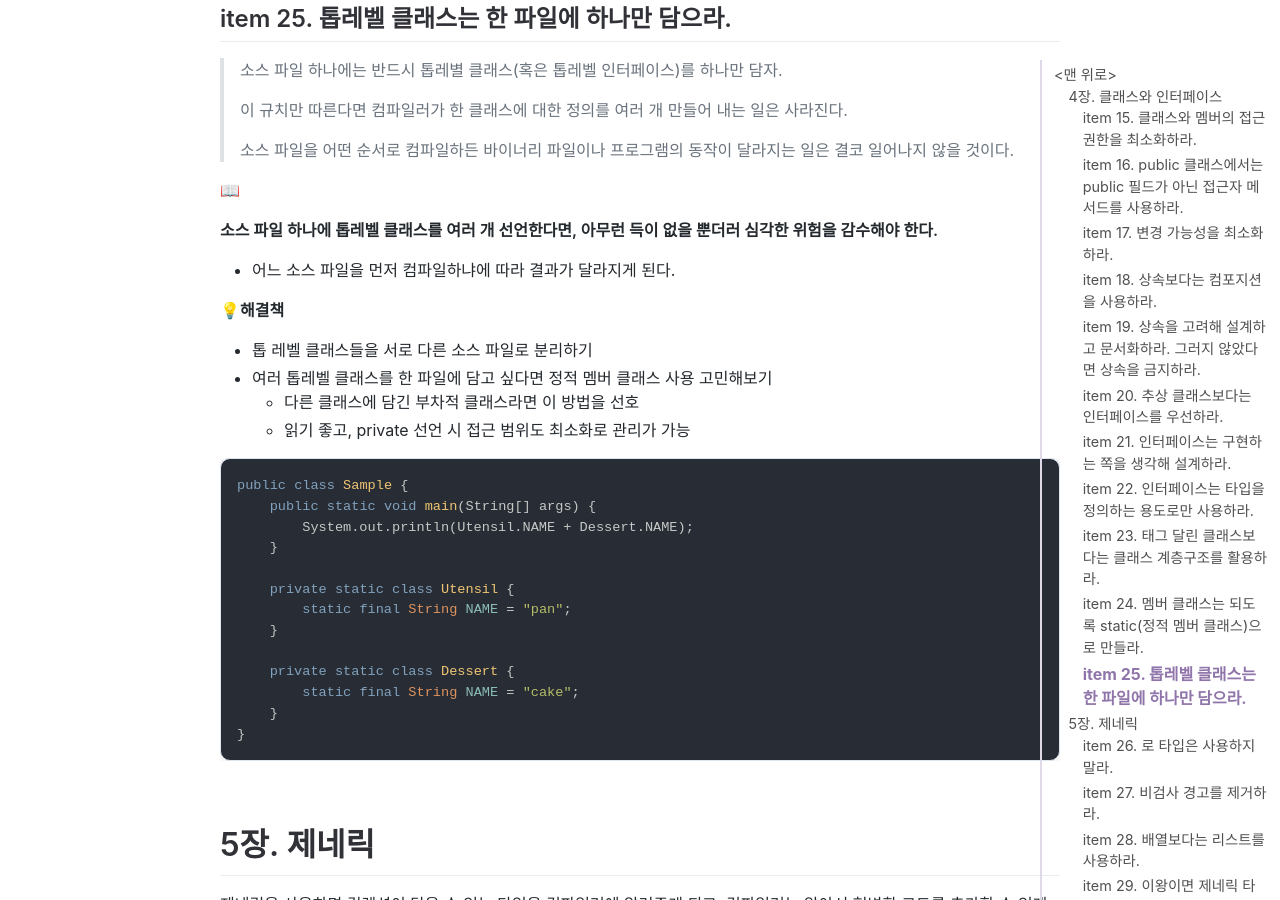
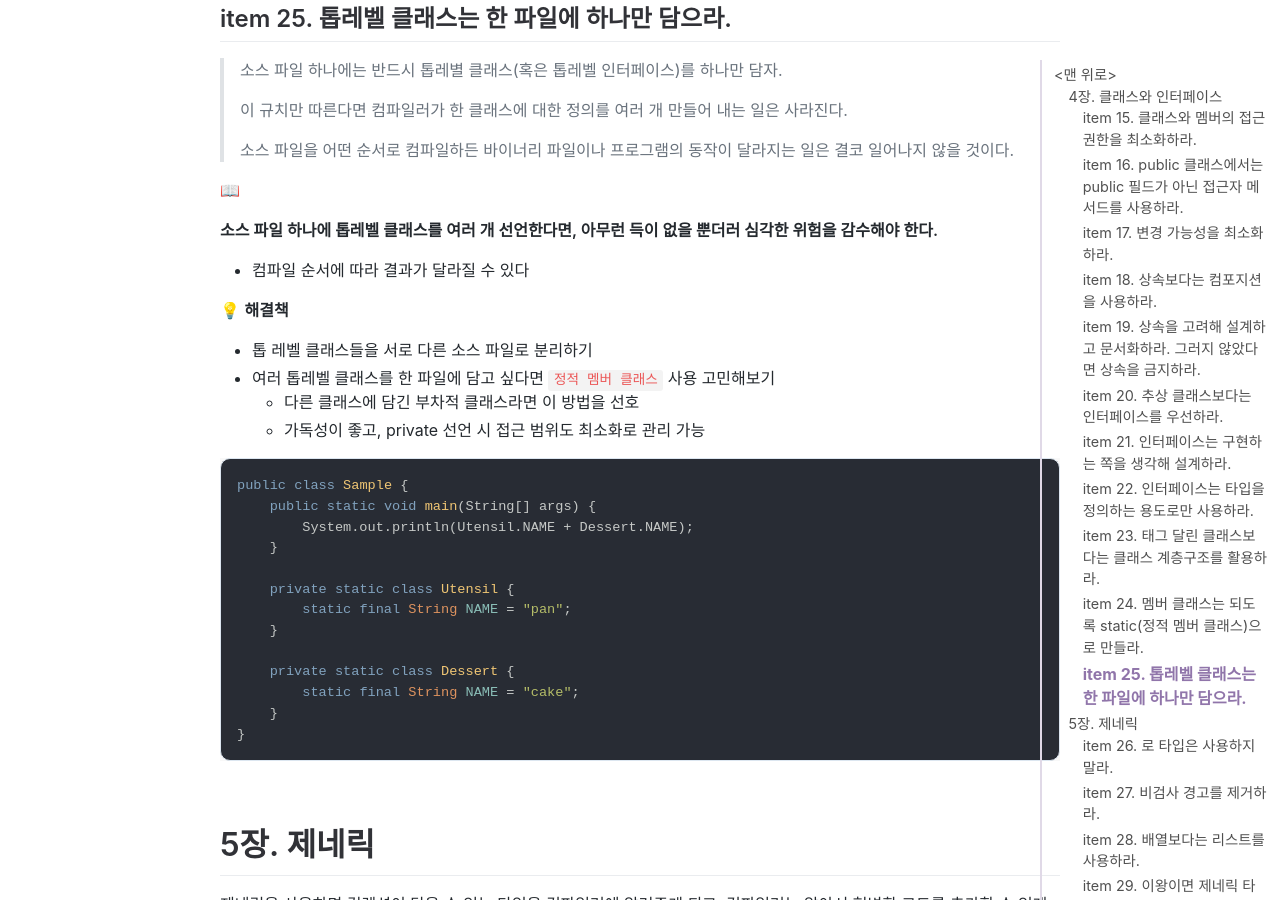
Before and after one commit to jihunparkme/jihunparkme.github.io, a Jekyll site: the page built from _posts/2023-04-22-Effective-Java-Class-Interface-Generics.md, in a window 1280 px wide and 900 px high, scrolled down 15620 px. Built offline with Jekyll 4.4.1, drawn with Linux system fonts in a browser that asks for light colours; nearby versions of some CDN libraries; comment, search, counter and statistics services are not loaded.

Commit message:
[Effective Java] item 25. 톱레벨 클래스는 한 파일에 하나만 담으라.

````diff
--- a/_posts/2023-04-22-Effective-Java-Class-Interface-Generics.md
+++ b/_posts/2023-04-22-Effective-Java-Class-Interface-Generics.md
@@ -685,13 +685,14 @@ public class SampleClass {
 
 **소스 파일 하나에 톱레벨 클래스를 여러 개 선언한다면, 아무런 득이 없을 뿐더러 심각한 위험을 감수해야 한다.**
 
-- 어느 소스 파일을 먼저 컴파일하냐에 따라 결과가 달라지게 된다.
+- 컴파일 순서에 따라 결과가 달라질 수 있다
 
-💡**해결책**
+💡 **해결책**
+
 - 톱 레벨 클래스들을 서로 다른 소스 파일로 분리하기
-- 여러 톱레벨 클래스를 한 파일에 담고 싶다면 정적 멤버 클래스 사용 고민해보기
+- 여러 톱레벨 클래스를 한 파일에 담고 싶다면 `정적 멤버 클래스` 사용 고민해보기
   - 다른 클래스에 담긴 부차적 클래스라면 이 방법을 선호
-  - 읽기 좋고, private 선언 시 접근 범위도 최소화로 관리가 가능
+  - 가독성이 좋고, private 선언 시 접근 범위도 최소화로 관리 가능
 
 ```java
 public class Sample {
````
